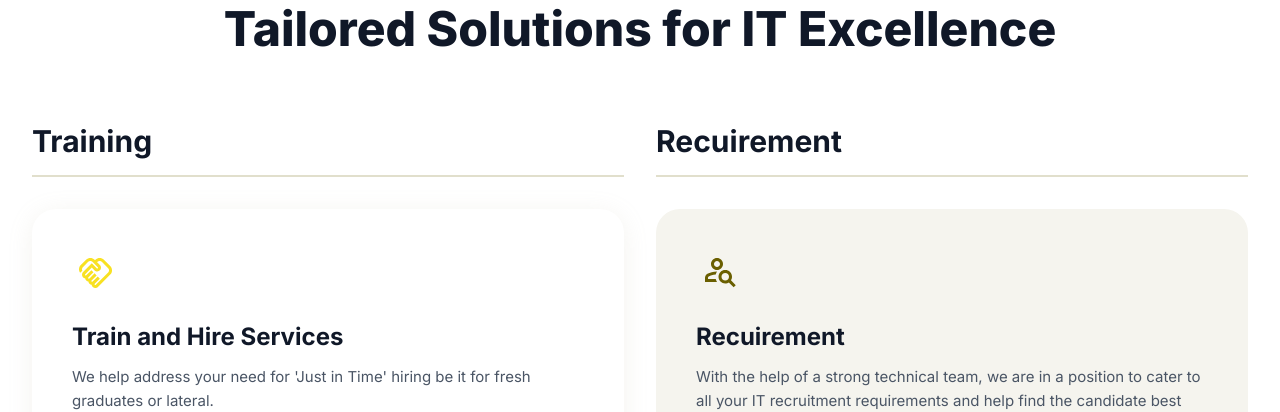
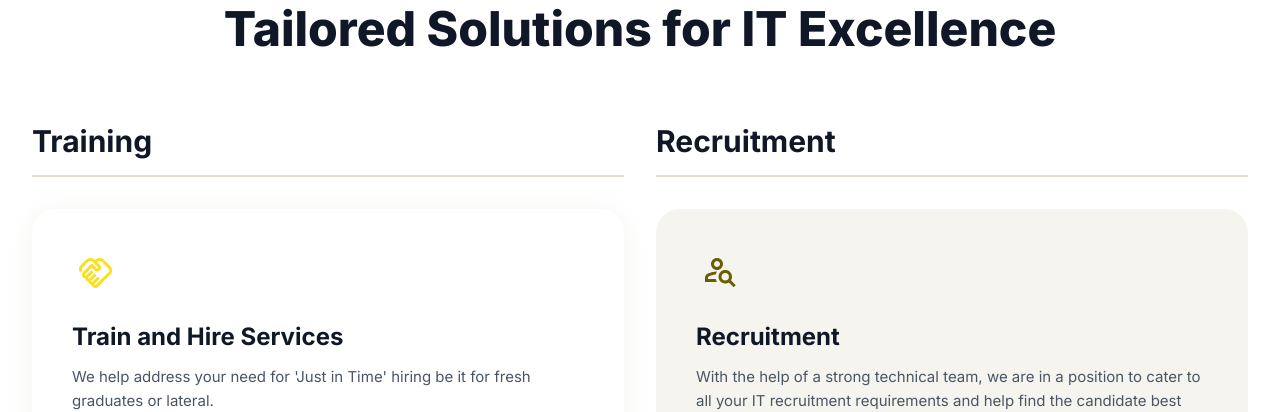
Before and after one commit to MicroWebsite/MicroAcademy-Website, a Next.js app: page / in a window 1280 px wide. Shown: the part 1180-1592 px from the top of the page. Built offline with nearby package versions, Linux system fonts and the light colour scheme; no server answers.

Commit message:
fix: correct spelling of 'Recuirement' to 'Recruitment' in CoreCapabilities component

```diff
--- a/app/components/home/CoreCapabilities.tsx
+++ b/app/components/home/CoreCapabilities.tsx
@@ -134,7 +134,7 @@ const CoreCapabilities: React.FC = () => {
           {/* Direct/lateral Hiring Area */}
           <div>
             <h3 className="text-3xl font-bold text-gray-900 mb-8 pb-4 border-b-2 border-primary/20">
-              Recuirement
+              Recruitment
             </h3>
             <div className="flex flex-col gap-6">
               {directLateralHiringItems.map((item, index) => (
@@ -143,7 +143,7 @@ const CoreCapabilities: React.FC = () => {
                   {...item}
                   title={
                     item.id === "direct-lateral-hiring"
-                      ? "Recuirement"
+                      ? "Recruitment"
                       : item.title
                   }
                   icon={iconMap[item.id]}
```
